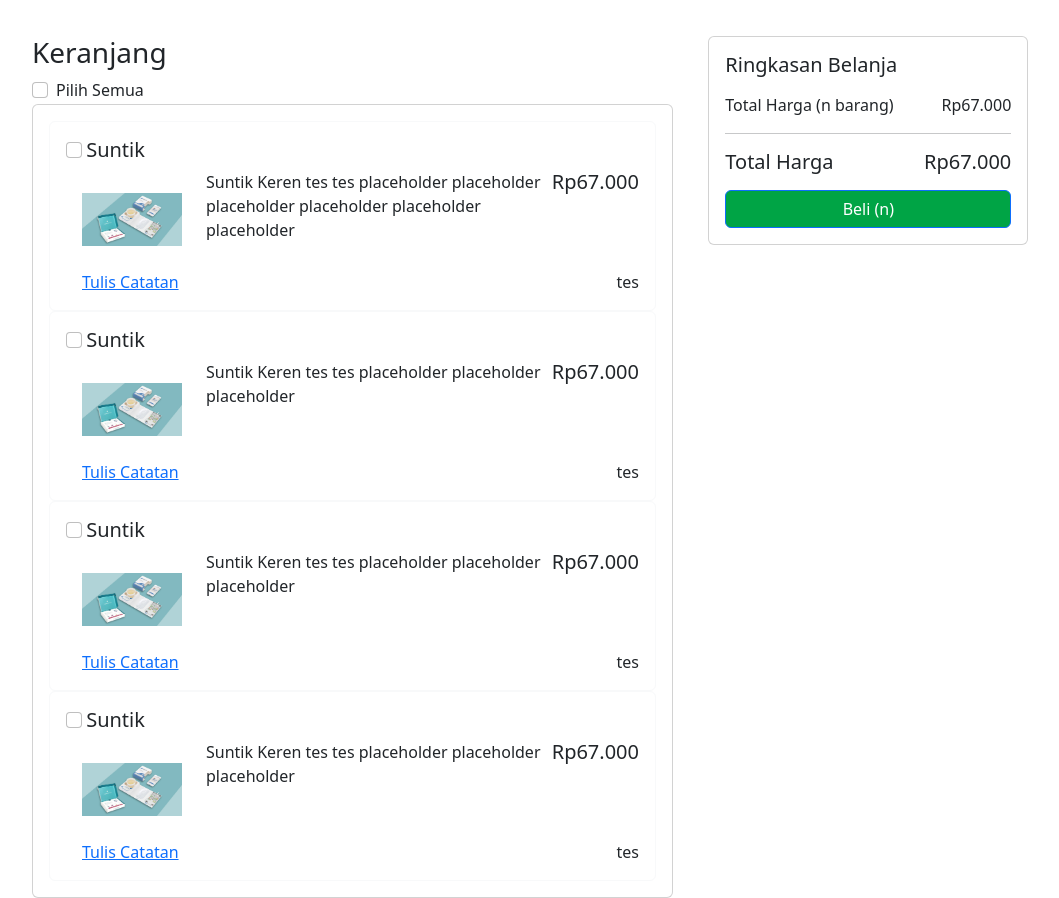
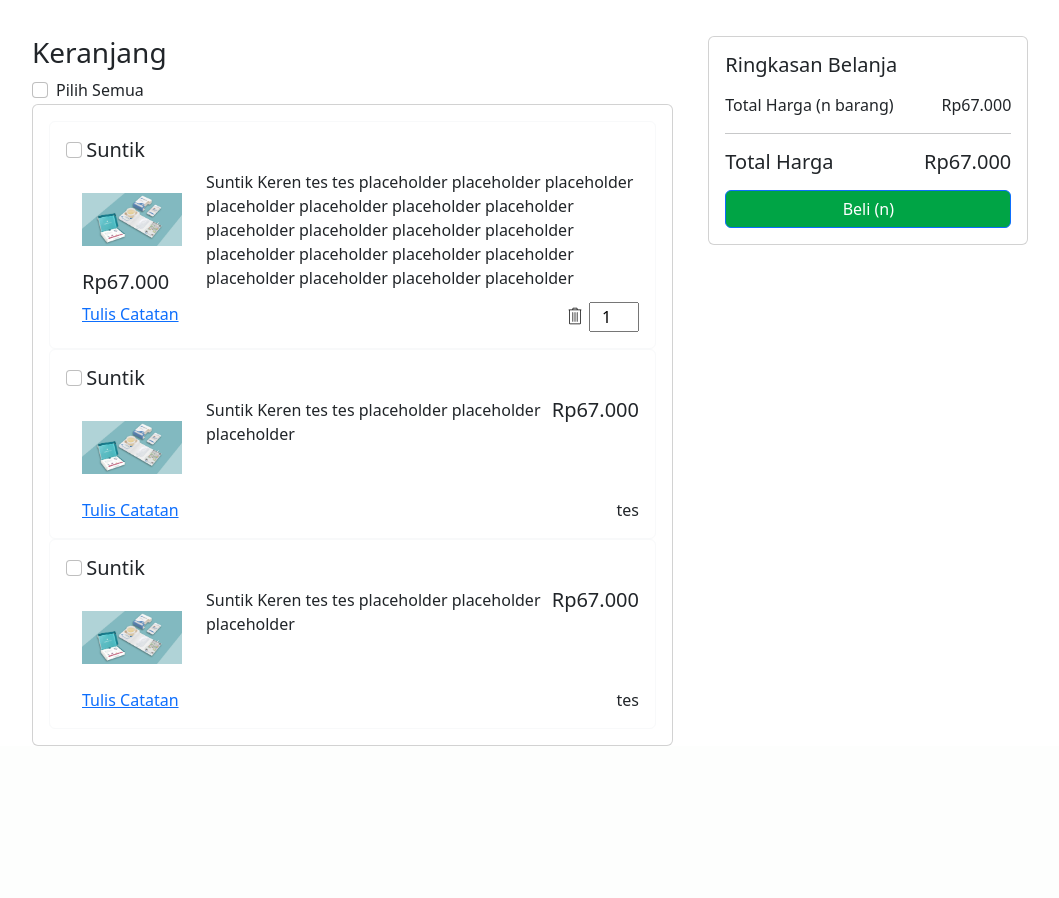
Before and after one commit to AdityaNugraha1/PROJECT_AKHIR, a PHP site: page /keranjang.php in a window 1280 px wide. Shown: the part 60-958 px from the top of the page, without its empty margins (145-1204 px from the left). After the commit the page ends 806 px from the top, so only its background shows below. Run offline with PHP 8.4, Linux system fonts and the light colour scheme; data that the repository does not hold is empty.

Commit message:
keranjangg

```diff
--- a/keranjang.php
+++ b/keranjang.php
@@ -20,13 +20,13 @@
             <div class="collapse navbar-collapse" id="navbarSupportedContent" style="font-size:20px;">
                 <ul class="navbar-nav me-auto mb-2 mb-lg-0">
                     <li class="nav-item" style="color: #00A445;">
-            <a class="nav-link active text-white" aria-current="page" href="index.php">Home</a>
+                        <a class="nav-link text-white" href="index.php">Home</a>
                     </li>
                     <li class="nav-item">
                         <a class="nav-link text-white " href="#produk">Produk</a>
                     </li>
                     <li class="nav-item">
-            <a class="nav-link text-white " href="keranjang.php">Keranjang</a>
+                        <a class="nav-link active text-white" aria-current="page" href="keranjang.php">Keranjang</a>
                     </li>
                 </ul>
                 <a class="d-flex" href="login.php" style="text-decoration: none;">
@@ -36,9 +36,6 @@
         </div>
     </nav>
     <section class="vh-100">
-
-
-
         <div class="container text-start pt-5">
             <div class="row pt-5">
                 <div class="col-1">
@@ -54,24 +51,36 @@
                     </div>
                     <div class="card">
                         <div class="card-body">
+                            <!-- ganti barang -->
                             <div class="card border-light">
                                 <div class="card-body">
                                     <input class="form-check-input" type="checkbox" id="item1">
                                     <label class="form-check-label" for="item1">
                                         <h5>Suntik</h5>
                                     </label>
-                                    <div class="d-flex justify-content-start ps-3" style="height:100px;">
+                                    <div class="ps-3">
+                                        <div class="d-flex" style="height:100px;">
                                             <img src="img/blood.jpg" class="img-fluid rounded-3" alt="Shopping item" style="object-fit: contain; width:100px">
-                                        <p class="ps-4">Suntik Keren tes tes placeholder placeholder placeholder placeholder placeholder placeholder</p>
+                                            <p class="ps-4">Suntik Keren tes tes placeholder placeholder placeholder placeholder placeholder placeholder placeholder placeholder placeholder placeholder placeholder placeholder placeholder placeholder placeholder placeholder placeholder placeholder placeholder</p>
+                                        </div>
                                         <h5>Rp67.000</h5>
                                     </div>
-                                    <div class="d-flex justify-content-between ps-3">
-                                        <a data-bs-toggle="collapse" href="#catatan" role="button" aria-expanded="false" aria-controls="catatan">
+
+                                    <div class="d-flex ps-3 justify-content-between">
+                                        <a data-bs-toggle="collapse" href="#catatan2" role="button" aria-expanded="false" aria-controls="catatan2">
                                             Tulis Catatan
                                         </a>
-                                        tes
+
+                                        <div class="d-flex justify-content-center">
+                                            <!-- <a href=hapus.php?id_jadwal=<?php echo $datatabel['id_jadwal']; ?>> -->
+                                            <button class="btn btn-default pt-0 pb-1 px-1">
+                                                <img src="img/sampah.svg" width="18px" class="mx-0 my-0">
+                                            </button>
+                                            <input type="number" class="form-number text-center" min="1" id="customRange3" style="width: 50px;" value="1">
+
                                         </div>
-                                    <div class="collapse" id="catatan" style="width: 130px;">
+                                    </div>
+                                    <div class="collapse" id="catatan2" style="width: 130px;">
                                         <input class="card card-body" style="height: 5px;" type="text">
                                     </div>
                                 </div>
@@ -86,7 +95,7 @@
 
                                     <div class="d-flex justify-content-start ps-3" style="height:100px;">
                                         <img src="img/blood.jpg" class="img-fluid rounded-3" alt="Shopping item" style="object-fit: contain; width:100px">
-                                        <p class="ps-4">Suntik Keren tes tes placeholder  placeholder placeholder</p>
+                                        <p class="ps-4">Suntik Keren tes tes placeholder placeholder placeholder</p>
                                         <h5>Rp67.000</h5>
                                     </div>
 
@@ -112,33 +121,7 @@
 
                                     <div class="d-flex justify-content-start ps-3" style="height:100px;">
                                         <img src="img/blood.jpg" class="img-fluid rounded-3" alt="Shopping item" style="object-fit: contain; width:100px">
-                                        <p class="ps-4">Suntik Keren tes tes placeholder  placeholder placeholder</p>
-                                        <h5>Rp67.000</h5>
-                                    </div>
-
-
-                                    <div class="d-flex justify-content-between ps-3">
-                                        <a data-bs-toggle="collapse" href="#catatan" role="button" aria-expanded="false" aria-controls="catatan">
-                                            Tulis Catatan
-                                        </a>
-                                        tes
-                                    </div>
-                                    <div class="collapse" id="catatan" style="width: 130px;">
-                                        <input class="card card-body" style="height: 5px;" type="text">
-                                    </div>
-                                </div>
-                            </div>
-                            <!-- ganti barang -->
-                            <div class="card border-light">
-                                <div class="card-body">
-                                    <input class="form-check-input" type="checkbox" id="item1">
-                                    <label class="form-check-label" for="item1">
-                                        <h5>Suntik</h5>
-                                    </label>
-
-                                    <div class="d-flex justify-content-start ps-3" style="height:100px;">
-                                        <img src="img/blood.jpg" class="img-fluid rounded-3" alt="Shopping item" style="object-fit: contain; width:100px">
-                                        <p class="ps-4">Suntik Keren tes tes placeholder  placeholder placeholder</p>
+                                        <p class="ps-4">Suntik Keren tes tes placeholder placeholder placeholder</p>
                                         <h5>Rp67.000</h5>
                                     </div>
 
```
Also changed, not shown: img/sampah.svg (added). Lines whose indentation alone changed are shown as unchanged.
